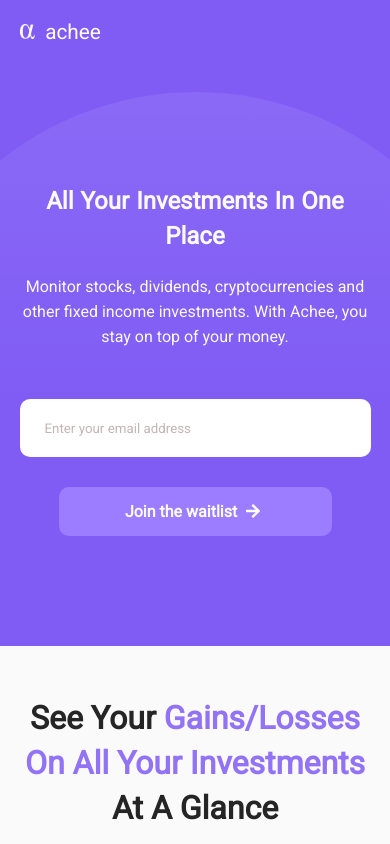
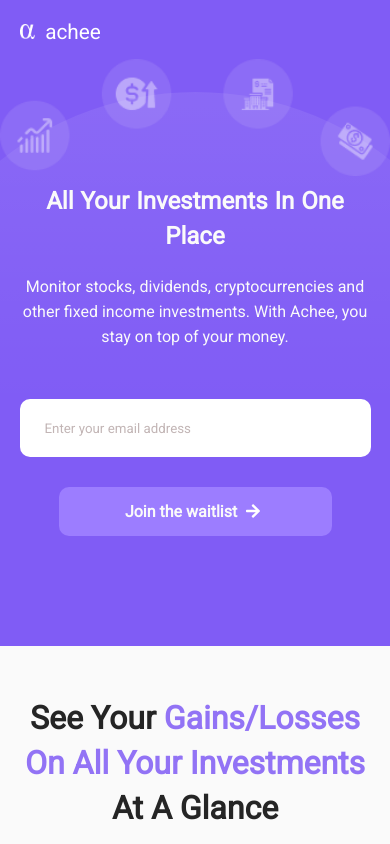
Before and after one commit to Emmytobs/achee, a React (Create React App) app: page / in a window 390 px wide. Shown: the top 844 px of the page. Built offline with nearby package versions, Linux system fonts and the light colour scheme.

Commit message:
Added the asset icons on the bow

```diff
--- a/src/components/Header/Header.css
+++ b/src/components/Header/Header.css
@@ -137,6 +137,11 @@ nav .logo img {
     padding: 20px 0;
 }
 
+@media screen and (min-width: 900px) {
+    .landing-page > .assets {
+        /* display: none; */
+    }
+}
 
 @media screen and (max-width: 900px) {
     header {
@@ -153,6 +158,9 @@ nav .logo img {
     }
     .landing-page > img.img-overlay {
         top: 25%;
+    }
+    .landing-page > img.assets {
+        top: 20%;
     }
     .landing-page > h1 {
         font-size: 2.0rem;
--- a/src/components/Header/Header.js
+++ b/src/components/Header/Header.js
@@ -1,9 +1,11 @@
 import React from 'react'
 import "./Header.css"
 import Icon from "../Icon.js";
+
 import acheeLogo from "./acheeLogo.png";
 import overlay_big from "./Ellipse_big.svg";
 import overlay_small from "./Ellipse_small.svg";
+import assetIcons from "./asset_icons_small.png";
 
 function Header() {
     const handleClick = (e) => {
@@ -26,6 +28,7 @@ function Header() {
                 </form>
                 <img src={overlay_big} class="img-overlay big-overlay" alt="Overlay" />
                 <img src={overlay_small} class="img-overlay small-overlay" alt="Overlay" />
+                <img src={assetIcons} class="img-overlay assets" alt="assets" />
             </section>
             {/* <div class="logo-container left-logo-1">
                 <img src="./logo/btc.png" width="100px" height="100px" alt="" />
```
Also changed, not shown: src/components/Header/asset_icons_small.png (added).
